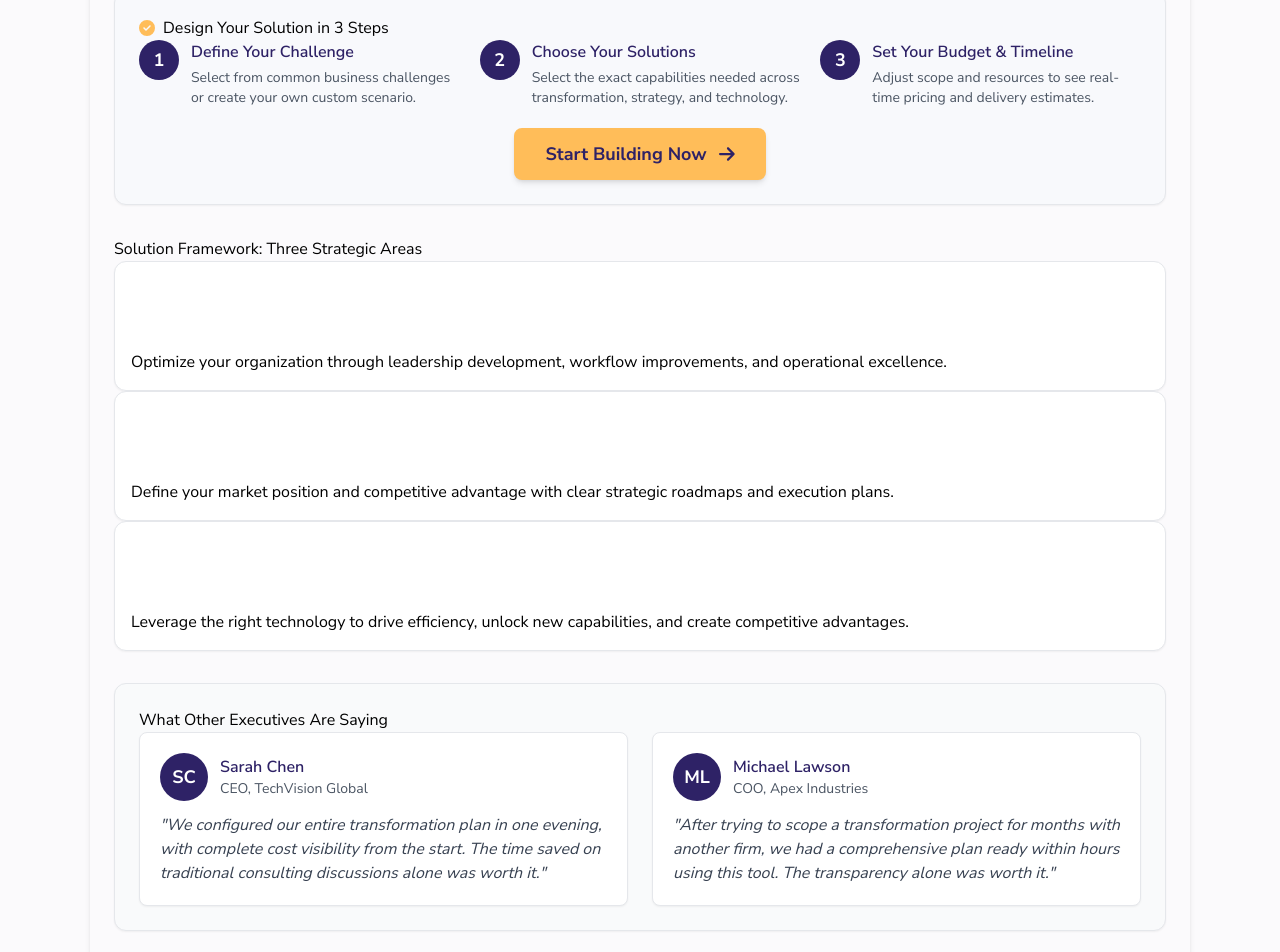
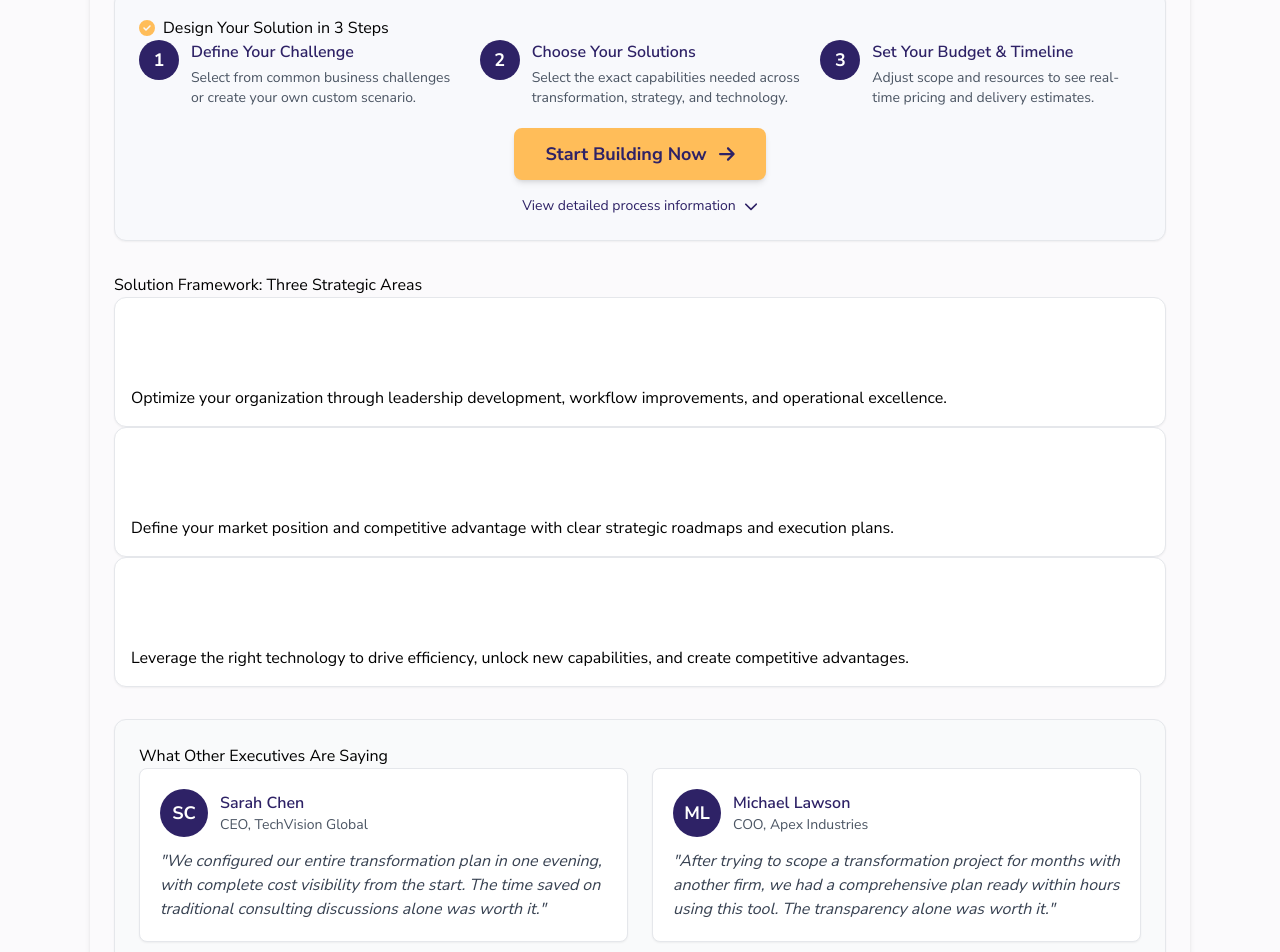
Before and after one commit to elexive-com/elexive-calc, a React (Create React App) app: page / in a window 1280 px wide. Shown: the part 1380-2332 px from the top of the page. Built offline with nearby package versions, Linux system fonts and the light colour scheme; what @react-pdf/renderer would draw is missing.

Commit message:
adjustments to process details

```diff
--- a/src/components/CalculatorIntroduction.jsx
+++ b/src/components/CalculatorIntroduction.jsx
@@ -8,7 +8,7 @@ import {
   faPlus, faMinus,
   faChartPie,
   faClock, faMoneyBillWave, faHandshake, faBolt,
-  faShieldAlt
+  faShieldAlt, faChevronDown
 } from '@fortawesome/free-solid-svg-icons';
 // Remove direct import and use process.env.PUBLIC_URL for images in public folder
 
@@ -559,6 +559,19 @@ const CalculatorIntroduction = ({ onGetStarted }) => {
             <FontAwesomeIcon icon={faArrowRight} className="ml-3" />
           </button>
         </div>
+
+        <div className="text-center mt-4">
+          <button
+            onClick={() => {
+              toggleSection('process');
+              document.getElementById('detailed-process').scrollIntoView({ behavior: 'smooth' });
+            }}
+            className="text-elx-primary font-medium text-sm flex items-center justify-center mx-auto"
+          >
+            View detailed process information
+            <FontAwesomeIcon icon={faChevronDown} className="ml-2" />
+          </button>
+        </div>
       </div>
 
       {/* SOLUTION FRAMEWORK: Three key areas of expertise */}
@@ -703,7 +716,7 @@ const CalculatorIntroduction = ({ onGetStarted }) => {
         </div>
 
         {/* Detailed Process Section - Expandable */}
-        <div className="border-t border-gray-200 overflow-hidden">
+        <div className="border-t border-gray-200 overflow-hidden" id="detailed-process">
           <div
             className="py-4 px-2 flex items-center justify-between w-full cursor-pointer"
             onClick={() => toggleSection('process')}
```
